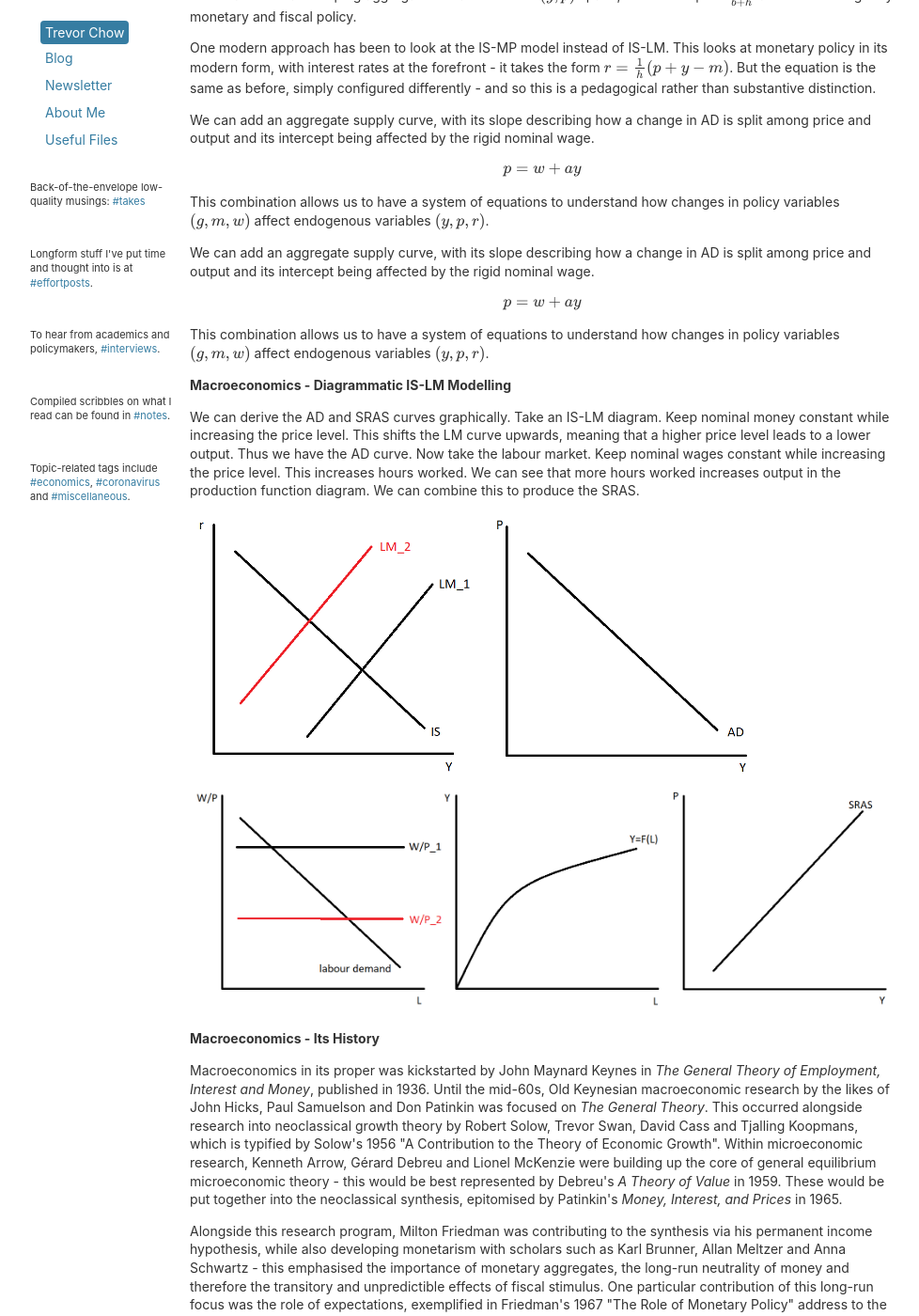
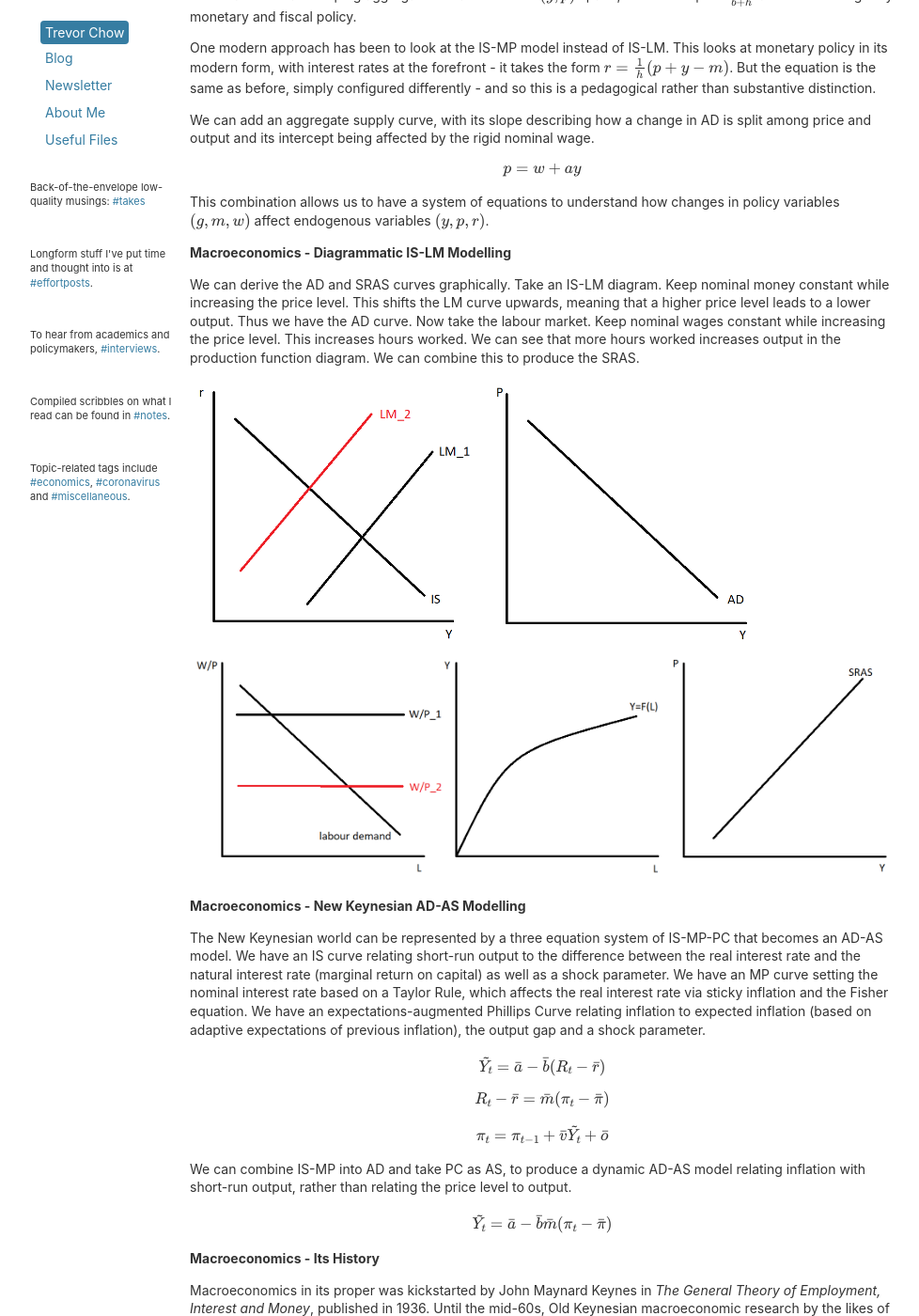
Before and after one commit to tmychow/tmychow.github.io, a Jekyll site: the page built from whereistand/index.html, in a window 1280 px wide and 1400 px high, scrolled down 1604 px. Shown: the whole window at 94% size, without its empty margins (28-1006 px from the left). Built offline with Jekyll 4.4.1, drawn with Linux system fonts in a browser that asks for light colours; formulas are drawn with MathJax 3.

Commit message:
Update index.html

```diff
--- a/whereistand/index.html
+++ b/whereistand/index.html
@@ -37,12 +37,14 @@ title: Where I Stand
 	<p> We can move to a system that solves for \( (y,p) \) endogenously. We can combine IS-LM into a single equation to eliminate the interest rate. \[ y = \frac{h}{b+h}g + \frac{b}{b+h} (m-p) \] This is a downward-sloping aggregate demand curve in \( (y,p) \) space, with the slope \( -\frac{b}{b+h} \) and is shifted right by monetary and fiscal policy. </p>
 	<p> One modern approach has been to look at the IS-MP model instead of IS-LM. This looks at monetary policy in its modern form, with interest rates at the forefront - it takes the form \( r = \frac{1}{h} (p+y-m) \). But the equation is the same as before, simply configured differently - and so this is a pedagogical rather than substantive distinction. </p>
 	<p> We can add an aggregate supply curve, with its slope describing how a change in AD is split among price and output and its intercept being affected by the rigid nominal wage. \[ p = w + ay \] This combination allows us to have a system of equations to understand how changes in policy variables \( (g,m,w) \) affect endogenous variables \( (y,p,r) \). </p>
-	<p> We can add an aggregate supply curve, with its slope describing how a change in AD is split among price and output and its intercept being affected by the rigid nominal wage. \[ p = w + ay \] This combination allows us to have a system of equations to understand how changes in policy variables \( (g,m,w) \) affect endogenous variables \( (y,p,r) \). </p>
 
 	<p><strong>Macroeconomics - Diagrammatic IS-LM Modelling</strong></p>
 	<p> We can derive the AD and SRAS curves graphically. Take an IS-LM diagram. Keep nominal money constant while increasing the price level. This shifts the LM curve upwards, meaning that a higher price level leads to a lower output. Thus we have the AD curve. Now take the labour market. Keep nominal wages constant while increasing the price level. This increases hours worked. We can see that more hours worked increases output in the production function diagram. We can combine this to produce the SRAS. </p>
 	<img src="/assets/derivedad.png" alt="Deriving AD" width="600">
 	<img src="/assets/derivedsras.png" alt="Deriving SRAS" width="750">
+
+	<p><strong>Macroeconomics - New Keynesian AD-AS Modelling</strong></p>
+	<p> The New Keynesian world can be represented by a three equation system of IS-MP-PC that becomes an AD-AS model. We have an IS curve relating short-run output to the difference between the real interest rate and the natural interest rate (marginal return on capital)  as well as a shock parameter. We have an MP curve setting the nominal interest rate based on a Taylor Rule, which affects the real interest rate via sticky inflation and the Fisher equation. We have an expectations-augmented Phillips Curve relating inflation to expected inflation (based on adaptive expectations of previous inflation), the output gap and a shock parameter. \[ \tilde{Y_t} = \bar{a} - \bar{b} (R_t - \bar{r}) \] \[ R_t - \bar{r} = \bar{m} (\pi_t - \bar{\pi}) \] \[ \pi_t = \pi_{t-1} + \bar{v} \tilde{Y_t} + \bar{o} \] We can combine IS-MP into AD and take PC as AS, to produce a dynamic AD-AS model relating inflation with short-run output, rather than relating the price level to output. \[ \tilde{Y_t} = \bar{a} - \bar{b} \bar{m} (\pi_t - \bar{\pi}) \] </p>
 
 	<a name="macrohist"><p><strong>Macroeconomics - Its History</strong></p></a>
 	<p> Macroeconomics in its proper was kickstarted by John Maynard Keynes in <i>The General Theory of Employment, Interest and Money</i>, published in 1936. Until the mid-60s, Old Keynesian macroeconomic research by the likes of John Hicks, Paul Samuelson and Don Patinkin was focused on <i>The General Theory</i>. This occurred alongside research into neoclassical growth theory by Robert Solow, Trevor Swan, David Cass and Tjalling Koopmans, which is typified by Solow's 1956 "A Contribution to the Theory of Economic Growth". Within microeconomic research, Kenneth Arrow, Gérard Debreu and Lionel McKenzie were building up the core of general equilibrium microeconomic theory - this would be best represented by Debreu's <i>A Theory of Value</i> in 1959. These would be put together into the neoclassical synthesis, epitomised by Patinkin's <i>Money, Interest, and Prices</i> in 1965.</p>
```
